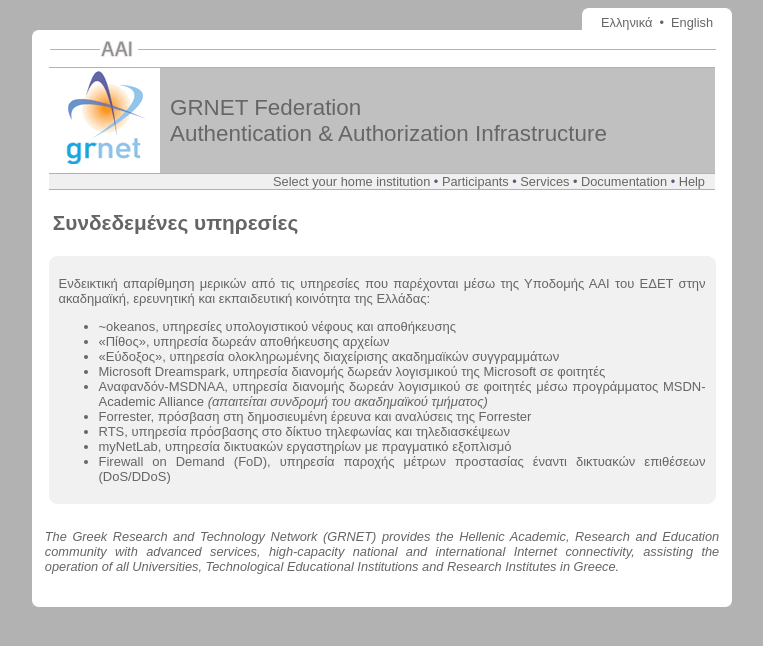
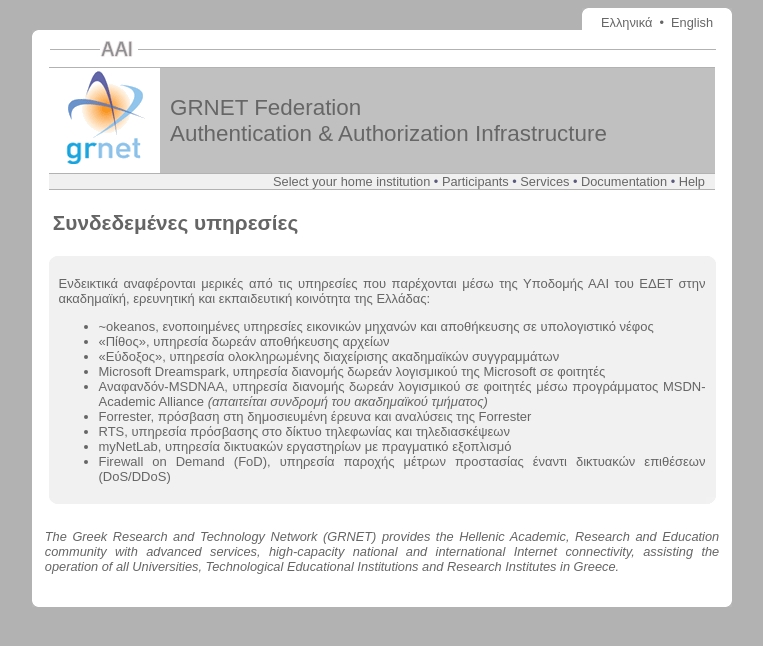
Before and after one commit to hpcugent/django-wayf, a Django app: template templates/el/services.html in a window 1280 px wide. Shown: the top 646 px of the page, without its empty margins (258-1021 px from the left). Run offline with Django 3.2, Linux system fonts and the light colour scheme; the template is opened without the code that fills it, so the values that code supplies are empty.

Commit message:
amend 124:fbb7e28f69b7

```diff
--- a/templates/el/services.html
+++ b/templates/el/services.html
@@ -3,10 +3,10 @@
 {% block title %}Συνδεδεμένες υπηρεσίες{% endblock %}
 {% block header %}Συνδεδεμένες υπηρεσίες{% endblock %}
 {% block content %}
-<p>Ενδεικτική απαρίθμηση μερικών από τις υπηρεσίες που παρέχονται μέσω της Υποδομής ΑΑΙ
+<p>Ενδεικτικά αναφέρονται μερικές από τις υπηρεσίες που παρέχονται μέσω της Υποδομής ΑΑΙ
 του ΕΔΕΤ στην ακαδημαϊκή, ερευνητική και εκπαιδευτική κοινότητα της Ελλάδας:</p>
 <ul>
-<li><a href="//okeanos.grnet.gr/">~okeanos</a>, υπηρεσίες υπολογιστικού νέφους και αποθήκευσης</li>
+<li><a href="//okeanos.grnet.gr/">~okeanos</a>, ενοποιημένες υπηρεσίες εικονικών μηχανών και αποθήκευσης σε υπολογιστικό νέφος</li>
 <li><a href="//pithos.grnet.gr/">«Πίθος»</a>, υπηρεσία δωρεάν αποθήκευσης αρχείων</li>
 <li><a href="http://www.eudoxus.gr/">«Εύδοξος»</a>, υπηρεσία ολοκληρωμένης διαχείρισης ακαδημαϊκών συγγραμμάτων</li>
 <li><a href="//www.dreamspark.com/">Microsoft Dreamspark</a>, υπηρεσία διανομής δωρεάν λογισμικού της Microsoft σε φοιτητές</li>
--- a/templates/en-us/services.html
+++ b/templates/en-us/services.html
@@ -5,7 +5,7 @@
 {% block content %}
 <p>Some of the services that are currently provided over GRNET's AAI:</p>
 <ul>
-<li><a href="//okeanos.grnet.gr/">~okeanos</a>, cloud computing and storage services</li>
+<li><a href="//okeanos.grnet.gr/">~okeanos</a>, integrated cloud computing and storage services</li>
 <li><a href="//pithos.grnet.gr/">“Pithos”</a>, free on-line data storage service</li>
 <li><a href="http://www.eudoxus.gr/">“Eudoxus”</a>, student textbook distribution service</a></li>
 <li><a href="//www.dreamspark.com/">Microsoft Dreamspark</a>, free Microsoft software for students</li>
```
